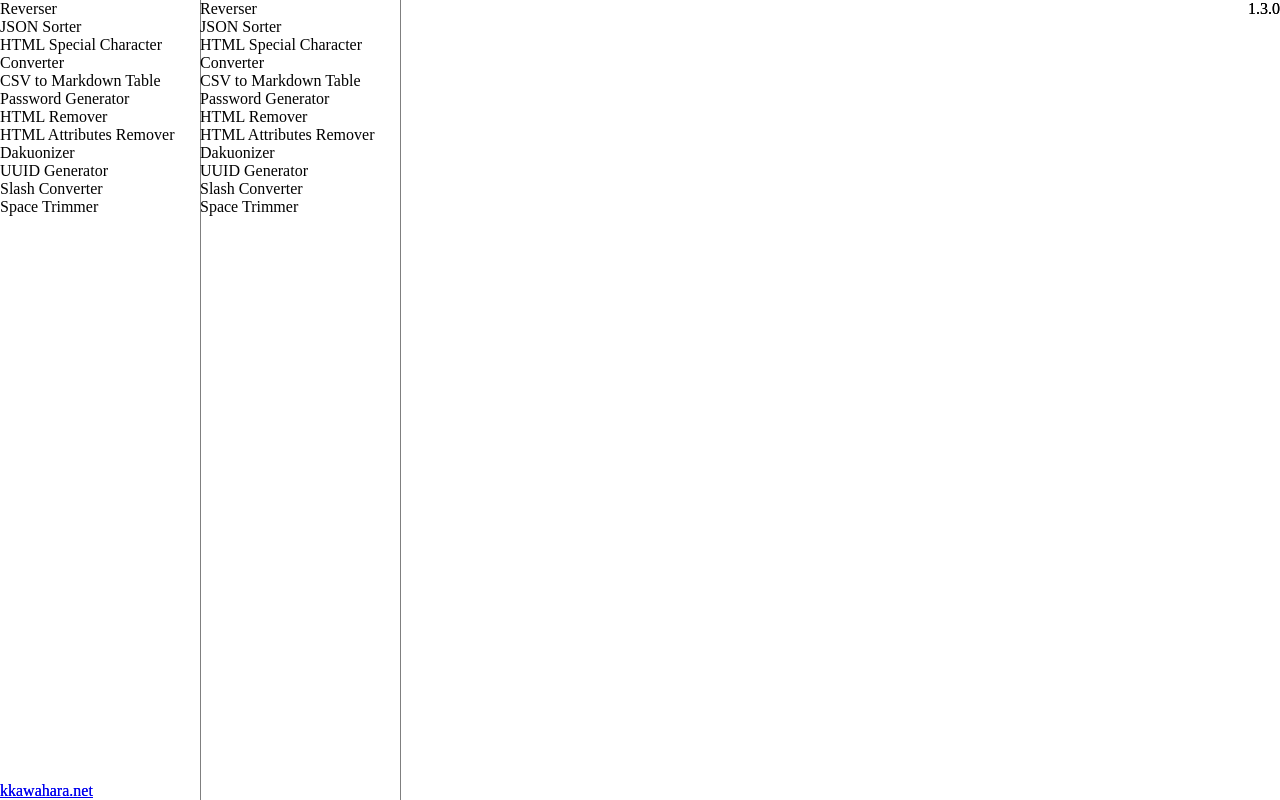
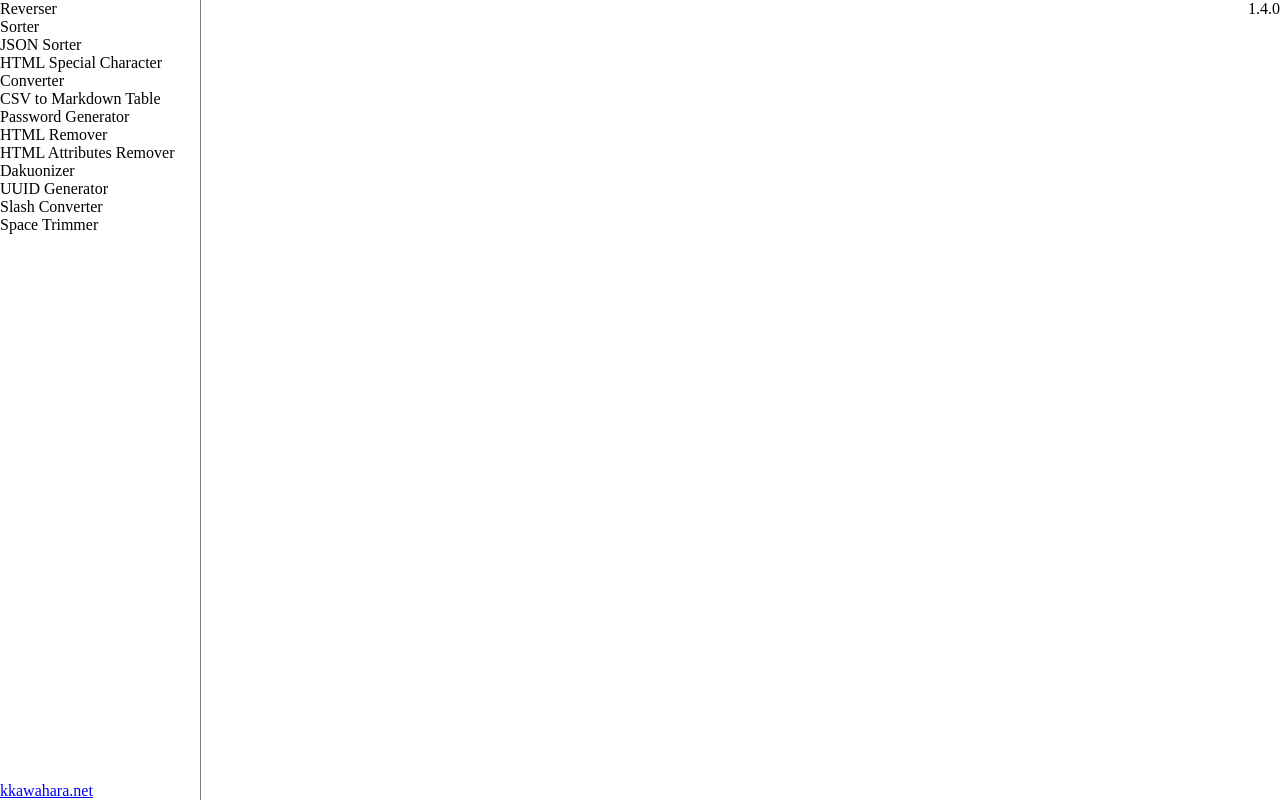
Before and after one commit to kkawaharanet/misc-tools, a React (Vite) app: page / in a window 1280 px wide. Built offline with nearby package versions, Linux system fonts and the light colour scheme.

Commit message:
メニューを修正した

```diff
--- a/package.json
+++ b/package.json
@@ -1,7 +1,7 @@
 {
   "name": "misc-tools",
   "private": true,
-  "version": "1.3.0",
+  "version": "1.4.0",
   "type": "module",
   "scripts": {
     "dev": "vite",
--- a/src/app-routes.tsx
+++ b/src/app-routes.tsx
@@ -1,5 +1,5 @@
 import { JSX } from "react";
-import App from "./app";
+import Blank from "./app/blank";
 import CsvToMarkdownTable from "./app/csv-to-markdown-table";
 import Dakuonizer from "./app/dakuonizer";
 import HtmlRemover from "./app/html-remover";
@@ -8,6 +8,7 @@ import JsonSorter from "./app/json-sorter";
 import PasswordGenerator from "./app/password-generator";
 import Reverser from "./app/reverser";
 import SlashConverter from "./app/slash-converter";
+import Sorter from "./app/sorter";
 import SpaceTrimmer from "./app/space-trimmer";
 import UuidGenerator from "./app/uuid-generator";
 
@@ -20,7 +21,7 @@ export interface AppRoute {
 export const appRoutes: AppRoute[] = [
   {
     path: "/",
-    element: <App />,
+    element: <Blank />,
     name: "Index",
   },
   {
@@ -29,7 +30,12 @@ export const appRoutes: AppRoute[] = [
     name: "Reverser",
   },
   {
-    path: "/Sorter",
+    path: "/sorter",
+    element: <Sorter />,
+    name: "Sorter",
+  },
+  {
+    path: "/json-sorter",
     element: <JsonSorter />,
     name: "JSON Sorter",
   },
```
Also changed, not shown: 1 other file (tests, documents, lock files or other folders).
